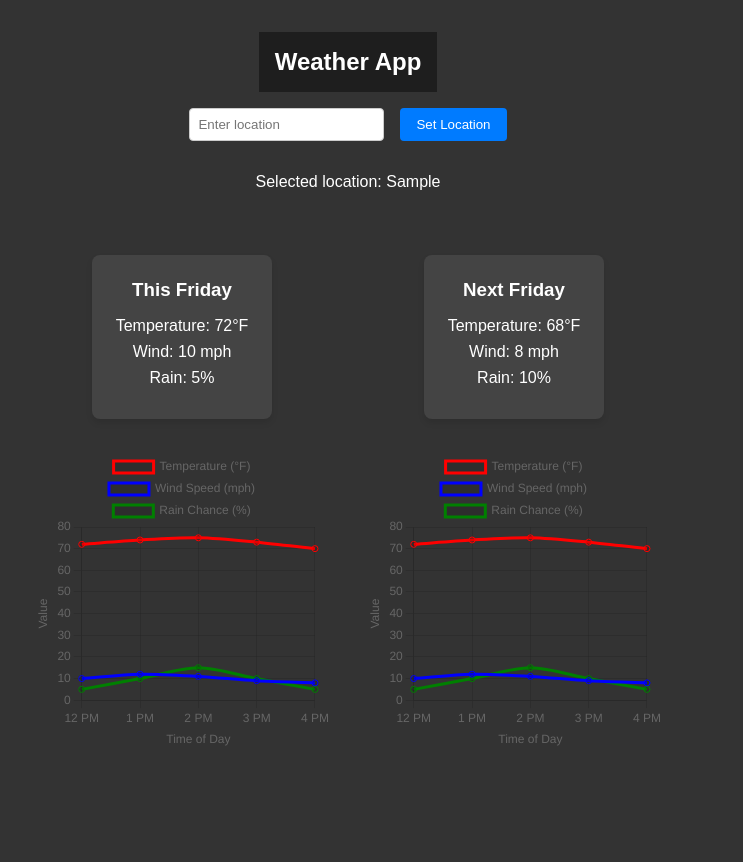
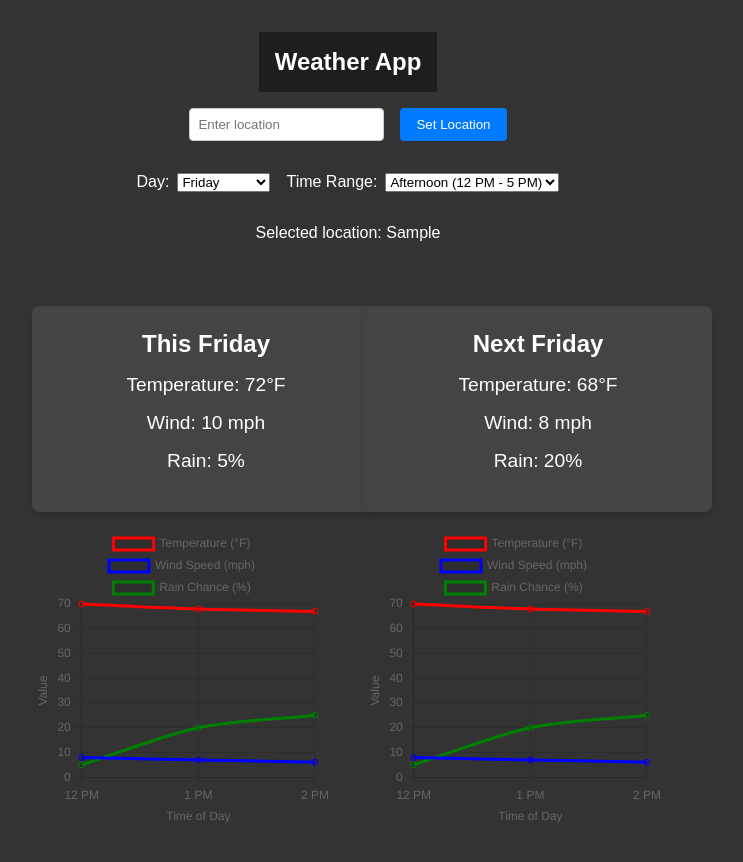
Before and after one commit to undahveeti/react-weather-app, a React (Vite) app in the folder weather-app/: page / in a window 1280 px wide. Both pictures are taken after typing "Sample" into the empty fields and a click on the button "Set Location". Shown: the whole page, without its empty margins (292-1035 px from the left). Built offline with nearby package versions, Linux system fonts and the light colour scheme.

Commit message:
daytime selector for day and time of a given day

```diff
--- a/weather-app/src/App.tsx
+++ b/weather-app/src/App.tsx
@@ -1,29 +1,35 @@
 import React, { useState } from 'react';
 import Header from './components/Header';
 import LocationSelector from './components/LocationSelector';
-import WeatherSection from './components/WeatherSection';
+import DayTimeSelector from './components/DayTimeSelector';
+import WeatherCard from './components/WeatherCard';
+import WeatherChart from './components/WeatherChart';
 
 const App: React.FC = () => {
-  const [location, setLocation] = useState(''); // State to hold the selected location
+  const [location, setLocation] = useState('');
+  const [selection, setSelection] = useState({ day: 'Friday', timeRange: 'afternoon' }); // Default selection
 
-  // Mock data for testing the WeatherSection
-  const mockThisFridayData = {
-    temperature: '72°F',
-    wind: '10 mph',
-    rain: '5%',
+  const mockHourlyData = {
+    times: ['8 AM', '9 AM', '10 AM', '11 AM', '12 PM', '1 PM', '2 PM', '3 PM', '4 PM'],
+    temperatures: [72, 74, 75, 73, 70, 68, 67, 66, 65],
+    winds: [10, 12, 11, 9, 8, 7, 6, 5, 4],
+    rainChances: [5, 10, 15, 10, 5, 20, 25, 30, 35],
   };
 
-  const mockNextFridayData = {
-    temperature: '68°F',
-    wind: '8 mph',
-    rain: '10%',
-  };
+  const filterHourlyData = (timeRange: 'morning' | 'afternoon' | 'evening') => {
+    const timeRangeIndexes = {
+      morning: [0, 1, 2, 3],
+      afternoon: [4, 5, 6],
+      evening: [7, 8],
+    };
 
-  const mockHourlyData = {
-    times: ['12 PM', '1 PM', '2 PM', '3 PM', '4 PM'],
-    temperatures: [72, 74, 75, 73, 70],
-    winds: [10, 12, 11, 9, 8],
-    rainChances: [5, 10, 15, 10, 5],
+    const indexes = timeRangeIndexes[timeRange];
+    return {
+      times: indexes.map((i) => mockHourlyData.times[i]),
+      temperatures: indexes.map((i) => mockHourlyData.temperatures[i]),
+      winds: indexes.map((i) => mockHourlyData.winds[i]),
+      rainChances: indexes.map((i) => mockHourlyData.rainChances[i]),
+    };
   };
 
   return (
@@ -41,6 +47,7 @@ const App: React.FC = () => {
     >
       <Header />
       <LocationSelector onLocationSet={setLocation} />
+      <DayTimeSelector onSelectionChange={setSelection} />
       <p style={{ marginTop: '1rem', fontSize: '1rem' }}>
         Selected location: {location || 'None'}
       </p>
@@ -51,21 +58,31 @@ const App: React.FC = () => {
             flexDirection: 'row',
             gap: '2rem',
             marginTop: '2rem',
+            justifyContent: 'center',
+            width: '100%',
           }}
         >
-          {/* This Friday Section */}
-          <WeatherSection
-            title="This Friday"
-            weatherData={mockThisFridayData}
-            chartData={mockHourlyData}
-          />
+          {/* This Friday Weather */}
+          <div style={{ display: 'flex', flexDirection: 'column', alignItems: 'center' }}>
+            <WeatherCard
+              title={`This ${selection.day}`}
+              temperature="72°F"
+              wind="10 mph"
+              rain="5%"
+            />
+            <WeatherChart data={filterHourlyData(selection.timeRange as 'morning' | 'afternoon' | 'evening')} />
+          </div>
 
-          {/* Next Friday Section */}
-          <WeatherSection
-            title="Next Friday"
-            weatherData={mockNextFridayData}
-            chartData={mockHourlyData}
-          />
+          {/* Next Friday Weather */}
+          <div style={{ display: 'flex', flexDirection: 'column', alignItems: 'center' }}>
+            <WeatherCard
+              title={`Next ${selection.day}`}
+              temperature="68°F"
+              wind="8 mph"
+              rain="20%"
+            />
+            <WeatherChart data={filterHourlyData(selection.timeRange as 'morning' | 'afternoon' | 'evening')} />
+          </div>
         </div>
       )}
     </div>
--- /dev/null
+++ b/weather-app/src/components/DayTimeSelector.tsx
@@ -0,0 +1,52 @@
+import React, { useState } from 'react';
+
+interface DayTimeSelectorProps {
+  onSelectionChange: (selection: { day: string; timeRange: 'morning' | 'afternoon' | 'evening' }) => void;
+}
+
+const DayTimeSelector: React.FC<DayTimeSelectorProps> = ({ onSelectionChange }) => {
+  const [selectedDay, setSelectedDay] = useState('Friday'); // Default day is Friday
+  const [selectedTimeRange, setSelectedTimeRange] = useState<'morning' | 'afternoon' | 'evening'>('afternoon');
+
+  const handleDayChange = (e: React.ChangeEvent<HTMLSelectElement>) => {
+    const newDay = e.target.value;
+    setSelectedDay(newDay);
+    onSelectionChange({ day: newDay, timeRange: selectedTimeRange }); // Notify parent of the updated selection
+  };
+
+  const handleTimeRangeChange = (e: React.ChangeEvent<HTMLSelectElement>) => {
+    const newTimeRange = e.target.value as 'morning' | 'afternoon' | 'evening';
+    setSelectedTimeRange(newTimeRange);
+    onSelectionChange({ day: selectedDay, timeRange: newTimeRange }); // Notify parent of the updated selection
+  };
+
+  return (
+    <div style={{ display: 'flex', gap: '1rem', margin: '1rem 0', justifyContent: 'center' }}>
+      {/* Day Selector */}
+      <div>
+        <label style={{ marginRight: '0.5rem' }}>Day:</label>
+        <select value={selectedDay} onChange={handleDayChange}>
+          <option value="Monday">Monday</option>
+          <option value="Tuesday">Tuesday</option>
+          <option value="Wednesday">Wednesday</option>
+          <option value="Thursday">Thursday</option>
+          <option value="Friday">Friday</option>
+          <option value="Saturday">Saturday</option>
+          <option value="Sunday">Sunday</option>
+        </select>
+      </div>
+
+      {/* Time Range Selector */}
+      <div>
+        <label style={{ marginRight: '0.5rem' }}>Time Range:</label>
+        <select value={selectedTimeRange} onChange={handleTimeRangeChange}>
+          <option value="morning">Morning (8 AM - 12 PM)</option>
+          <option value="afternoon">Afternoon (12 PM - 5 PM)</option>
+          <option value="evening">Evening (5 PM - 9 PM)</option>
+        </select>
+      </div>
+    </div>
+  );
+};
+
+export default DayTimeSelector;
--- a/weather-app/src/components/WeatherCard.tsx
+++ b/weather-app/src/components/WeatherCard.tsx
@@ -1,35 +1,39 @@
-// weather summary temp wind rain for this week and next week
-
 import React from 'react';
 
 interface WeatherCardProps {
-  title: string; // Title for the card (e.g., "This Friday")
-  temperature: string; // Displayed temperature (e.g., "72°F")
-  wind: string; // Wind speed (e.g., "10 mph")
-  rain: string; // Rain chance (e.g., "5%")
+  title: string;
+  temperature: string;
+  wind: string;
+  rain: string;
 }
 
 /**
  * WeatherCard displays summarized weather data for a specific day.
  */
-const WeatherCard: React.FC<WeatherCardProps> = ({ title, temperature, wind, rain }) => {
+const WeatherCard: React.FC<WeatherCardProps> = ({
+  title = 'N/A',
+  temperature = 'N/A',
+  wind = 'N/A',
+  rain = 'N/A',
+}) => {
   return (
     <div
       style={{
-        backgroundColor: '#444', // Dark gray background
-        color: '#fff', // White text for readability
+        backgroundColor: '#444',
+        color: '#fff',
         padding: '1.5rem',
-        borderRadius: '8px', // Rounded corners for modern design
-        maxWidth: '300px', // Limit width for consistent layout
-        textAlign: 'center', // Center align the content
-        boxShadow: '0 4px 6px rgba(0, 0, 0, 0.1)', // Subtle shadow for depth
-        margin: '1rem auto', // Center the card horizontally
+        borderRadius: '8px',
+        maxWidth: '300px',
+        width: '100%', // Ensure card scales for smaller screens
+        textAlign: 'center',
+        boxShadow: '0 4px 6px rgba(0, 0, 0, 0.1)',
+        margin: '1rem auto',
       }}
     >
-      <h3 style={{ margin: '0 0 1rem' }}>{title}</h3>
-      <p style={{ margin: '0.5rem 0' }}>Temperature: {temperature}</p>
-      <p style={{ margin: '0.5rem 0' }}>Wind: {wind}</p>
-      <p style={{ margin: '0.5rem 0' }}>Rain: {rain}</p>
+      <h3 style={{ margin: '0 0 1rem', fontSize: '1.5rem', fontWeight: 'bold' }}>{title}</h3>
+      <p style={{ margin: '1rem 0', fontSize: '1.2rem' }}>Temperature: {temperature}</p>
+      <p style={{ margin: '1rem 0', fontSize: '1.2rem' }}>Wind: {wind}</p>
+      <p style={{ margin: '1rem 0', fontSize: '1.2rem' }}>Rain: {rain}</p>
     </div>
   );
 };
```
